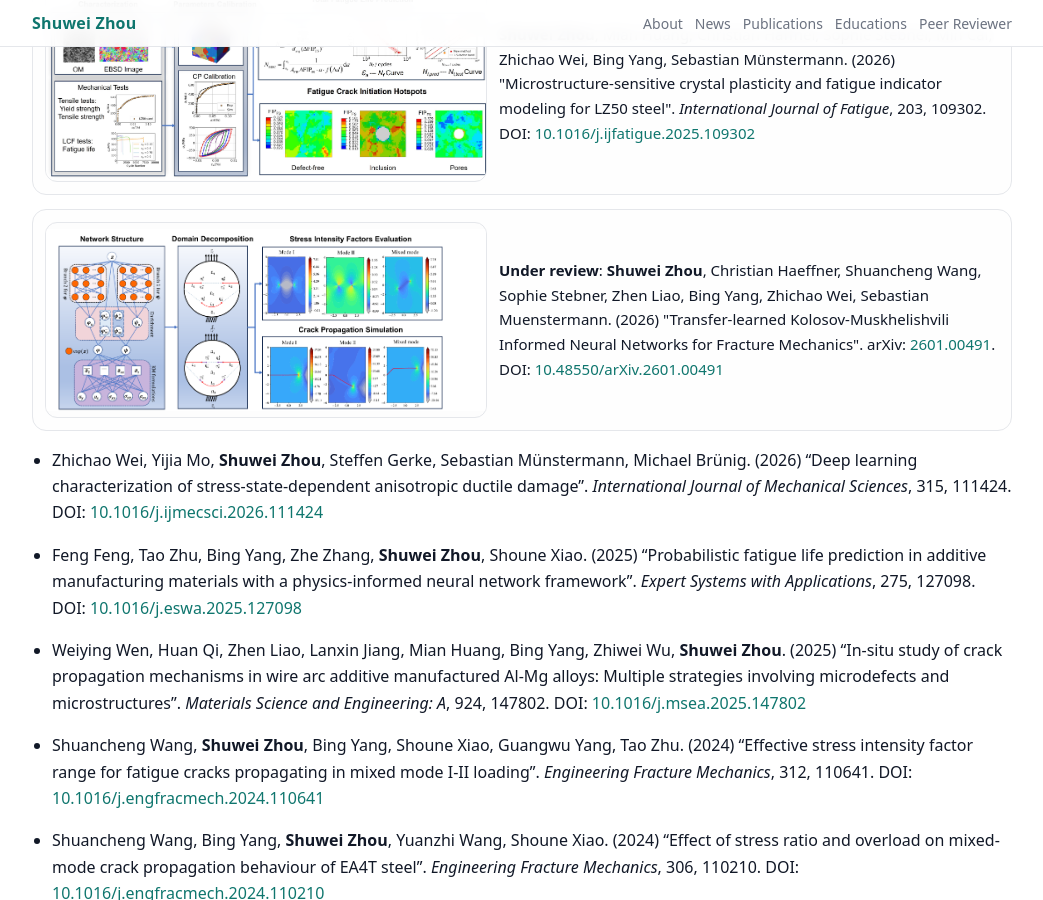
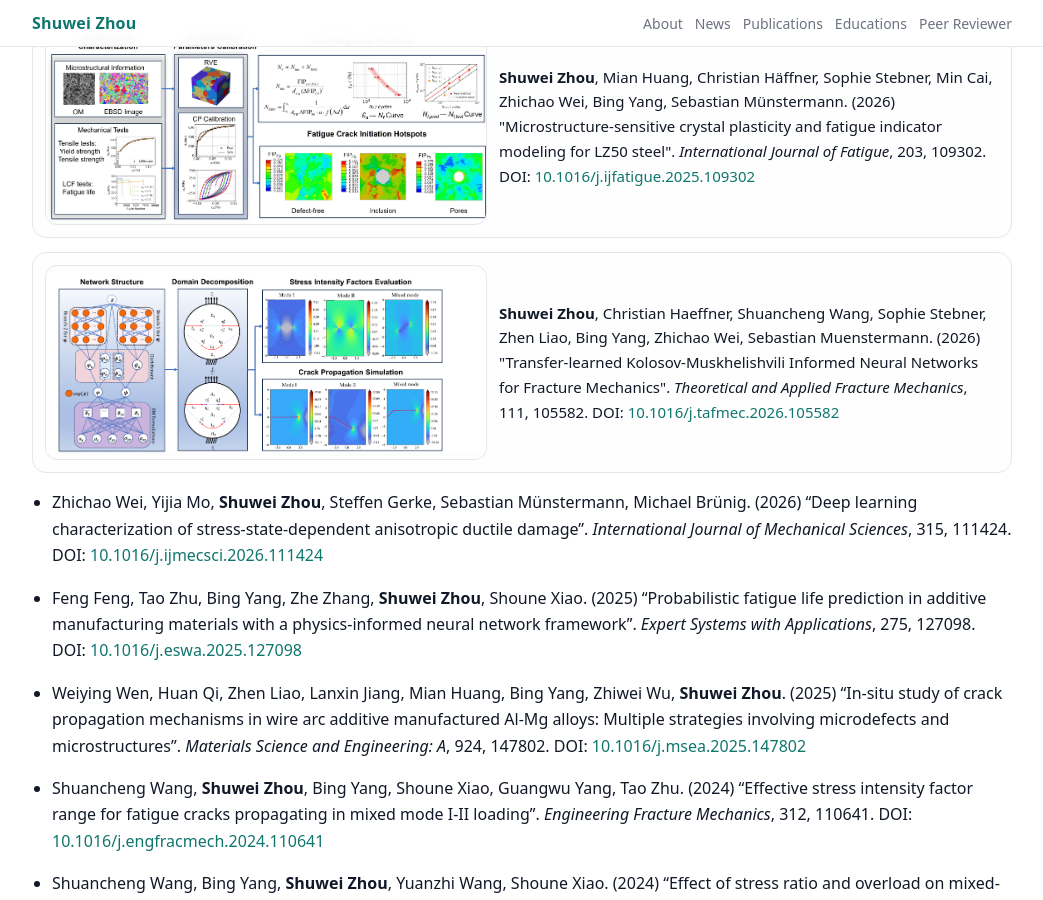
Before and after one commit to spellbookrz/Shuwei_Zhou_Homepage, a Jekyll site: the page built from index.md, in a window 1280 px wide and 900 px high, scrolled down 2105 px. Shown: the whole window, without its empty margins (118-1161 px from the left). Built offline with Jekyll 4.4.1, drawn with Linux system fonts in a browser that asks for light colours; some of the changed text lies outside the part shown.

Commit message:
new paper is accepted

```diff
--- a/index.md
+++ b/index.md
@@ -15,7 +15,7 @@ My current research covers two major directions in damage-tolerant fatigue and f
 1. **Physics-embedded Machine Learning for Fatigue and Fracture**
 
    I incorporate physical information and domain knowledge into machine learning models to accurately predict crack initiation, crack propagation, and fatigue life. Representative works have been published in
-
+   <a href="https://doi.org/10.1016/j.tafmec.2026.105582">Theoretical and Applied Fracture Mechanics</a>
    <a href="https://doi.org/10.1016/j.engfracmech.2025.111136">Engineering Fracture Mechanics</a>
 
    <a href="https://link.springer.com/article/10.1007/s12540-024-01628-6">Metals and Materials International</a>
@@ -34,6 +34,7 @@ I am aiming to integrate these two research directions to develop data-driven mu
 
 <span class="anchor" id="news"></span>
 ## News
+- *2026.03* :&nbsp; My third paper during Ph.D study on Kolosov-Muskhelishvili Informed Neural Networks for Fracture Mechanics is published in <a href="https://doi.org/10.1016/j.tafmec.2026.105582">Theoretical and Applied Fracture Mechanics</a>.
 - *2026.02* : &nbsp; I cooperate with <a href="https://scholar.google.com/citations?user=jtV668sAAAAJ&hl=en">Dr. Zhichao Wei</a> for  automated detection of micro-voids in SEM images by deep learning method in <a href="https://doi.org/10.1016/j.ijmecsci.2026.111424"> International Journal of Mechanical Sciences</a>.
 - *2025.09*: &nbsp; My second paper during Ph.D. study on microstructure-sensitive fatigue modeling by CPFEM is published in <a href="https://doi.org/10.1016/j.ijfatigue.2025.109302">International Journal of Fatigue</a>.
 - *2025.05*: &nbsp; I cooperate with <a href="https://www.researchgate.net/profile/Feng-Feng-11">Feng Feng</a> for predicting the probabilistic fatigue life of AM materials in <a href="https://doi.org/10.1016/j.eswa.2025.127098">Expert Systems with Applications</a>.
@@ -84,9 +85,7 @@ I am aiming to integrate these two research directions to develop data-driven mu
     </div>
     <div class="pub-item__text">
       <div class="pub-item__cite">
-        <strong>Under review</strong>: <strong>Shuwei Zhou</strong>, Christian Haeffner, Shuancheng Wang, Sophie Stebner, Zhen Liao, Bing Yang, Zhichao Wei, Sebastian Muenstermann. (2026) "Transfer-learned Kolosov-Muskhelishvili Informed Neural Networks for Fracture Mechanics".
-        arXiv: <a href="https://arxiv.org/abs/2601.00491">2601.00491</a>.
-        DOI: <a href="https://doi.org/10.48550/arXiv.2601.00491">10.48550/arXiv.2601.00491</a>
+        <strong>Shuwei Zhou</strong>, Christian Haeffner, Shuancheng Wang, Sophie Stebner, Zhen Liao, Bing Yang, Zhichao Wei, Sebastian Muenstermann. (2026) "Transfer-learned Kolosov-Muskhelishvili Informed Neural Networks for Fracture Mechanics". <i>Theoretical and Applied Fracture Mechanics</i>, 111, 105582. DOI: <a href="https://doi.org/10.1016/j.tafmec.2026.105582">10.1016/j.tafmec.2026.105582</a><span class='show_paper_citations' data='krmnMWIAAAAJ:x8xNhFhA0eEC'></span>
       </div>
     </div>
   </div>
```
